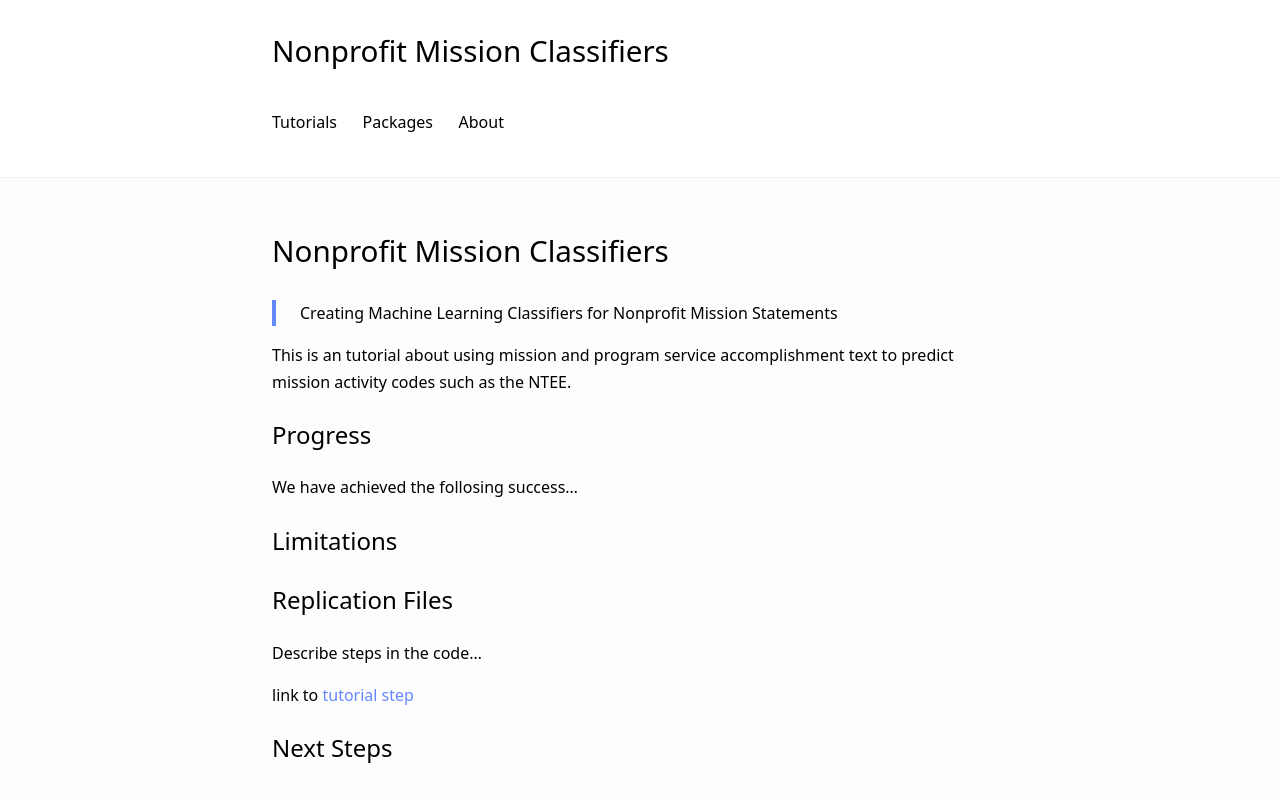
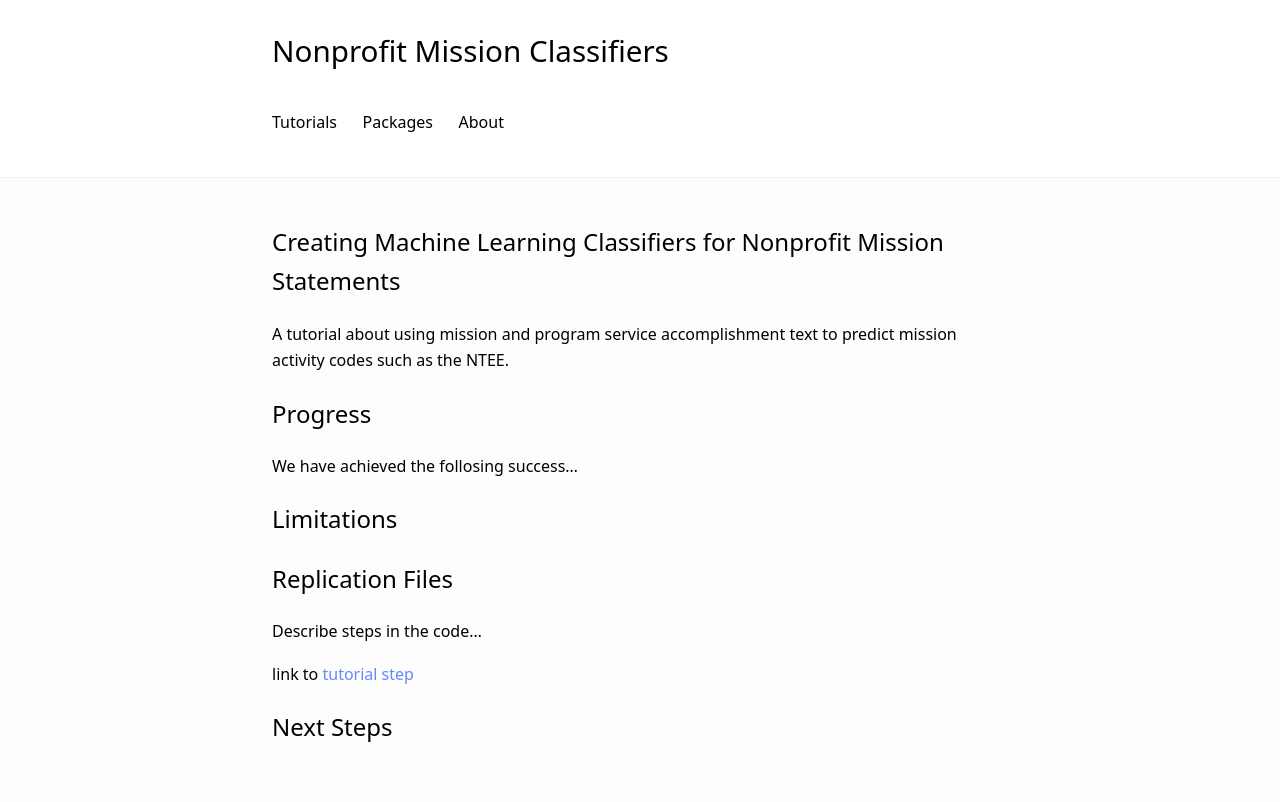
Before and after one commit to Nonprofit-Open-Data-Collective/machine_learning_mission_codes, a Jekyll site: the page built from docs/index.md, in a window 1280 px wide. Shown: the top 802 px of the page. Built offline with Jekyll 4.4.1, drawn with Linux system fonts in a browser that asks for light colours.

Commit message:
Update index.md

```diff
--- a/docs/index.md
+++ b/docs/index.md
@@ -3,11 +3,9 @@ layout: home
 title: Tutorials
 ---
 
-# Nonprofit Mission Classifiers
+## Creating Machine Learning Classifiers for Nonprofit Mission Statements
 
-> Creating Machine Learning Classifiers for Nonprofit Mission Statements
-
-This is an tutorial about using mission and program service accomplishment text to predict mission activity codes such as the NTEE.
+A tutorial about using mission and program service accomplishment text to predict mission activity codes such as the NTEE.
 
 ## Progress
 
```
